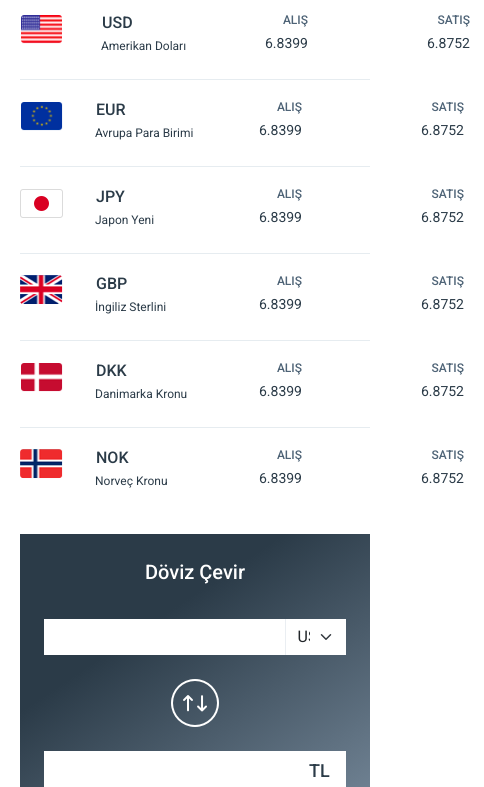
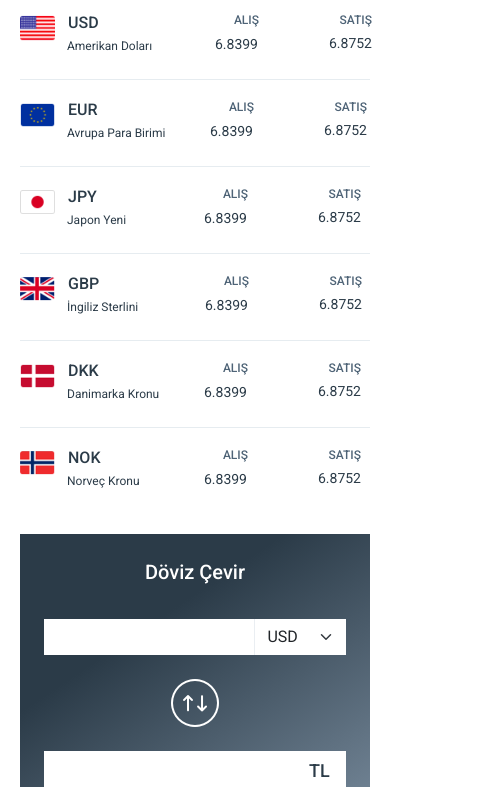
Before and after one commit to batuhankoylu/batuhankoylu.github.io, a plain HTML site: page CurrencyConverter/index.html in a window 390 px wide. Shown: the part 57-844 px from the top of the page, 484 px wide, since content can reach past the window. Drawn offline with nearby package versions, Linux system fonts and the light colour scheme; no server answers; a script that the page names is missing.

Commit message:
last revize

```diff
--- a/CurrencyConverter/index.html
+++ b/CurrencyConverter/index.html
@@ -26,8 +26,8 @@
             <div class="row px-2">
                 <span class="piyasalar-header">Piyasalar</span>
                 <div class="col-xl-8">
-                    <div class="d-flex flex-wrap ">
-                        <div class="col-sm col-xl-6">
+                    <div class="d-flex flex-wrap">
+                        <div class="col-xs col-xl-6">
                             <div class="d-flex piyasa col-xl-3">
                                 <img src="img/group-7.png" srcset="img/group-7@2x.png 2x,
              img/group-7@3x.png 3x" class="Group-7">
@@ -58,10 +58,10 @@
                             </div>
                         </div>
                         <div class="Rectangle d-xl-none"></div>
-                        <div class="col-sm distance">
+                        <div class="col-xs distance">
                             <div class="d-flex piyasa col-xl-3">
                                 <img src="img/group-1.png" srcset="img/group-1@2x.png 2x,
-             img/group-1@3x.png 3x" class="Group-7 me-2">
+             img/group-1@3x.png 3x" class="Group-7">
                                 <div class="flex-column pad">
                                     <div class="EUR Text-Style">
                                         EUR
@@ -95,10 +95,10 @@
                     </div>
                     <div class="Rectangle d-xl-none"></div>
                     <div class="d-flex flex-wrap ">
-                        <div class="col-sm col-xl-6">
+                        <div class="col-xs col-xl-6">
                             <div class="d-flex piyasa">
                                 <img src="img/group-5.png" srcset="img/group-5@2x.png 2x,
-                 img/group-5@3x.png 3x" class="Group-7 me-2">
+                 img/group-5@3x.png 3x" class="Group-7">
                                 <div class="flex-column pad">
                                     <div class="JPY Text-Style">
                                         JPY
@@ -126,10 +126,10 @@
                             </div>
                         </div>
                         <div class="Rectangle d-xl-none"></div>
-                        <div class="col-sm col-xl-6 distance">
+                        <div class="col-xs col-xl-6 distance">
                             <div class="d-flex piyasa">
                                 <img src="img/group-2.png" srcset="img/group-2@2x.png 2x,
-                 img/group-2@3x.png 3x" class="Group-7 me-2">
+                 img/group-2@3x.png 3x" class="Group-7">
                                 <div class="flex-column pad">
                                     <div class="GBP Text-Style">
                                         GBP
@@ -163,10 +163,10 @@
                     </div>
                     <div class="Rectangle d-xl-none"></div>
                     <div class="d-flex flex-wrap ">
-                        <div class="col-sm col-xl-6">
+                        <div class="col-xs col-xl-6">
                             <div class="d-flex piyasa">
                                 <img src="img/group-3.png" srcset="img/group-3@2x.png 2x,
-                 img/group-3@3x.png 3x" class="Group-7 me-2">
+                 img/group-3@3x.png 3x" class="Group-7">
                                 <div class="flex-column pad">
                                     <div class="DKK Text-Style">
                                         DKK
@@ -194,10 +194,10 @@
                             </div>
                         </div>
                         <div class="Rectangle d-xl-none"></div>
-                        <div class="col-sm col-xl-6 distance">
+                        <div class="col-xs col-xl-6 distance">
                             <div class="d-flex piyasa">
                                 <img src="img/group-4.png" srcset="img/group-4@2x.png 2x,
-                 img/group-4@3x.png 3x" class="Group-7 me-2">
+                 img/group-4@3x.png 3x" class="Group-7">
                                 <div class="flex-column pad">
                                     <div class="NOK Text-Style">
                                         NOK
--- a/CurrencyConverter/style.css
+++ b/CurrencyConverter/style.css
@@ -2,8 +2,6 @@ body {
   font-family: 'Roboto', sans-serif!important;
 }
 .piyasalar-header {
-  width: 87px;
-  height: 54px;
   margin: 0 258px 16px 3px;
   font-size: 22px;
   font-weight: 500;
@@ -14,15 +12,15 @@ body {
   color: #2b3b48;
 }
 img.Group-7 {
-  width: 43px;
+  width: 35px;
   height: 30px;
-  margin: 1px 14px 55px 0;
+  margin: 1px 0 55px 0;
   object-fit: contain;
 }
 .USD {
-  width: 31px;
+  width: 20px;
   height: 20px;
-  margin: 0 69px 1px 13px;
+  margin: 0 0 1px 13px;
   font-size: 16px;
   font-weight: 500;
   font-stretch: normal;
@@ -47,7 +45,7 @@ img.Group-7 {
 .ALI {
   width: 26px;
   height: 14px;
-  margin: 0 41px 6px 56px;
+  margin: 0 41px 6px 65px;
   font-size: 12px;
   font-weight: 500;
   font-stretch: normal;
@@ -60,7 +58,7 @@ img.Group-7 {
 .spanalı {
   width: 50px;
   height: 24px;
-  margin: 6px 41px 21px 32px;
+  margin: 6px 41px 21px 40px;
   font-size: 14px;
   font-weight: normal;
   font-stretch: normal;
@@ -73,7 +71,7 @@ img.Group-7 {
 .SATI {
   width: 33px;
   height: 14px;
-  margin: 0 2px 6px 64px;
+  margin: 0 2px 6px 63px;
   font-size: 12px;
   font-weight: 500;
   font-stretch: normal;
@@ -102,19 +100,16 @@ img.Group-7 {
   margin: -20px 0 20px 0;
   background-color: #e6ecf0;
 }
-.pad {
-  padding: 0 12px 0 12px;
-}
 img.Group-3 {
-  width: 43px;
+  width: 35px;
   height: 30px;
   margin: 1px 14px 55px 0;
   object-fit: contain;
 }
 .EUR {
-  width: 31px;
+  width: 20px;
   height: 20px;
-  margin: 0 69px 1px 13px;
+  margin: 0 0 1px 13px;
   font-size: 16px;
   font-weight: 500;
   font-stretch: normal;
@@ -126,7 +121,7 @@ img.Group-3 {
 .Avrupa-Para-Birimi {
   width: 86px;
   height: 24px;
-  margin: 1px 15px 41px 12px;
+  margin: 1px 10px 41px 12px;
   font-size: 12px;
   font-weight: normal;
   font-stretch: normal;
@@ -143,9 +138,9 @@ img.Group-5 {
   object-fit: contain;
 }
 .JPY {
-  width: 31px;
+  width: 20px;
   height: 20px;
-  margin: 0 69px 1px 13px;
+  margin: 0 0 1px 13px;
   font-size: 16px;
   font-weight: 500;
   font-stretch: normal;
@@ -155,7 +150,38 @@ img.Group-5 {
   color: #2b3b48;
 }
 .Japon-Yeni {
-  width: 86px;
+  width: 80px;
+  height: 24px;
+  margin: 1px 10px 41px 12px;
+  font-size: 12px;
+  font-weight: normal;
+  font-stretch: normal;
+  font-style: normal;
+  line-height: 2;
+  letter-spacing: normal;
+  color: #2b3b48;
+  white-space: nowrap;
+}
+img.Group-3 {
+  width: 43px;
+  height: 30px;
+  margin: 1px 14px 55px 0;
+  object-fit: contain;
+}
+.GBP {
+  width: 80px;
+  height: 20px;
+  margin: 0 10px 1px 13px;
+  font-size: 16px;
+  font-weight: 500;
+  font-stretch: normal;
+  font-style: normal;
+  line-height: 1.25;
+  letter-spacing: normal;
+  color: #2b3b48;
+}
+.ngiliz-Sterlini {
+  width: 35px;
   height: 24px;
   margin: 1px 15px 41px 12px;
   font-size: 12px;
@@ -165,41 +191,12 @@ img.Group-5 {
   line-height: 2;
   letter-spacing: normal;
   color: #2b3b48;
-}
-img.Group-3 {
-  width: 43px;
-  height: 30px;
-  margin: 1px 14px 55px 0;
-  object-fit: contain;
-}
-.GBP {
-  width: 31px;
-  height: 20px;
-  margin: 0 69px 1px 13px;
-  font-size: 16px;
-  font-weight: 500;
-  font-stretch: normal;
-  font-style: normal;
-  line-height: 1.25;
-  letter-spacing: normal;
-  color: #2b3b48;
-}
-.ngiliz-Sterlini {
-  width: 86px;
-  height: 24px;
-  margin: 1px 15px 41px 12px;
-  font-size: 12px;
-  font-weight: normal;
-  font-stretch: normal;
-  font-style: normal;
-  line-height: 2;
-  letter-spacing: normal;
-  color: #2b3b48;
+  white-space: nowrap;
 }
 .DKK {
   width: 31px;
   height: 20px;
-  margin: 0 69px 1px 13px;
+  margin: 0 10px 1px 13px;
   font-size: 16px;
   font-weight: 500;
   font-stretch: normal;
@@ -209,9 +206,9 @@ img.Group-3 {
   color: #2b3b48;
 }
 .Danimarka-Kronu {
-  width: 86px;
+  width: 80px;
   height: 24px;
-  margin: 1px 15px 41px 12px;
+  margin: 1px 10px 41px 12px;
   font-size: 12px;
   font-weight: normal;
   font-stretch: normal;
@@ -224,7 +221,7 @@ img.Group-3 {
 .NOK {
   width: 31px;
   height: 20px;
-  margin: 0 69px 1px 13px;
+  margin: 0 10px 1px 13px;
   font-size: 16px;
   font-weight: 500;
   font-stretch: normal;
@@ -234,9 +231,9 @@ img.Group-3 {
   color: #2b3b48;
 }
 .Norve-Kronu {
-  width: 86px;
+  width: 80px;
   height: 24px;
-  margin: 1px 15px 41px 12px;
+  margin: 1px 10px 41px 12px;
   font-size: 12px;
   font-weight: normal;
   font-stretch: normal;
@@ -371,3 +368,27 @@ button.first-button:not([disabled]):not(.disabled):hover {
     padding-left: 30px;
   }
 }
+
+
+@media screen and (max-width: 420px) {
+  .spansatı{
+    margin-top: 3px;
+    margin-left: 23px;
+  }
+  .spanalı{
+    margin-top: 7px;
+    margin-left: 40px;
+  }
+  .SATI{
+    margin-left: 40px;
+  }
+  img.Group-7{
+    margin: 0px;
+  }
+  .ALI{
+    margin-right: 0px;
+  }
+  .input{
+    min-width: 70%;
+  }
+}
```
